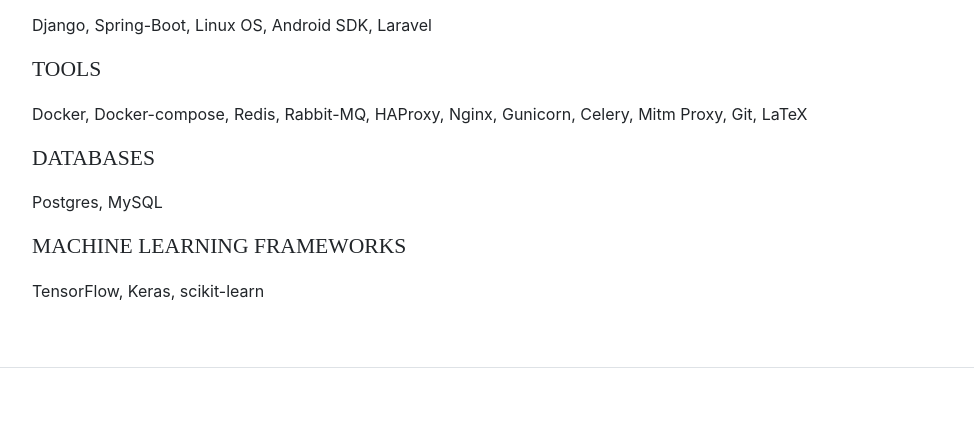
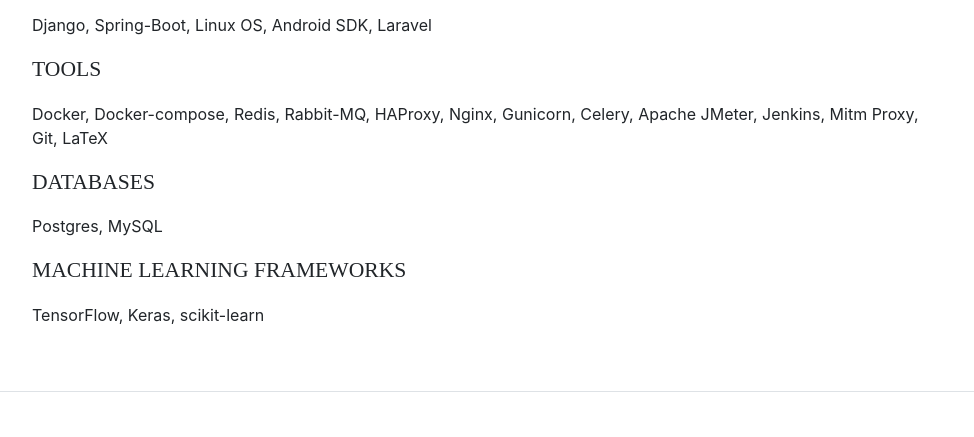
Before and after one commit to RatedRAkash/akashpodder.portfolio, a website with bundled scripts: page index.html in a window 1280 px wide. Shown: the part 2508-2945 px from the top of the page, without its empty margins (288-1262 px from the left). Built offline with nearby package versions, Linux system fonts and the light colour scheme; a web font is replaced by a local one.

Commit message:
- "Apache JMeter" & "Jenkins" added in Skill Section

```diff
--- a/index.html
+++ b/index.html
@@ -311,7 +311,7 @@
           <div class="resume-content mr-auto">
             <h3 class="mb-0"></h3>
             <div class="subheading mb-3">Tools</div>
-            <p>Docker, Docker-compose, Redis, Rabbit-MQ, HAProxy, Nginx, Gunicorn, Celery, Mitm Proxy, Git, LaTeX</p>
+            <p>Docker, Docker-compose, Redis, Rabbit-MQ, HAProxy, Nginx, Gunicorn, Celery, Apache JMeter, Jenkins, Mitm Proxy, Git, LaTeX</p>
           </div>
         </div>
 
```
